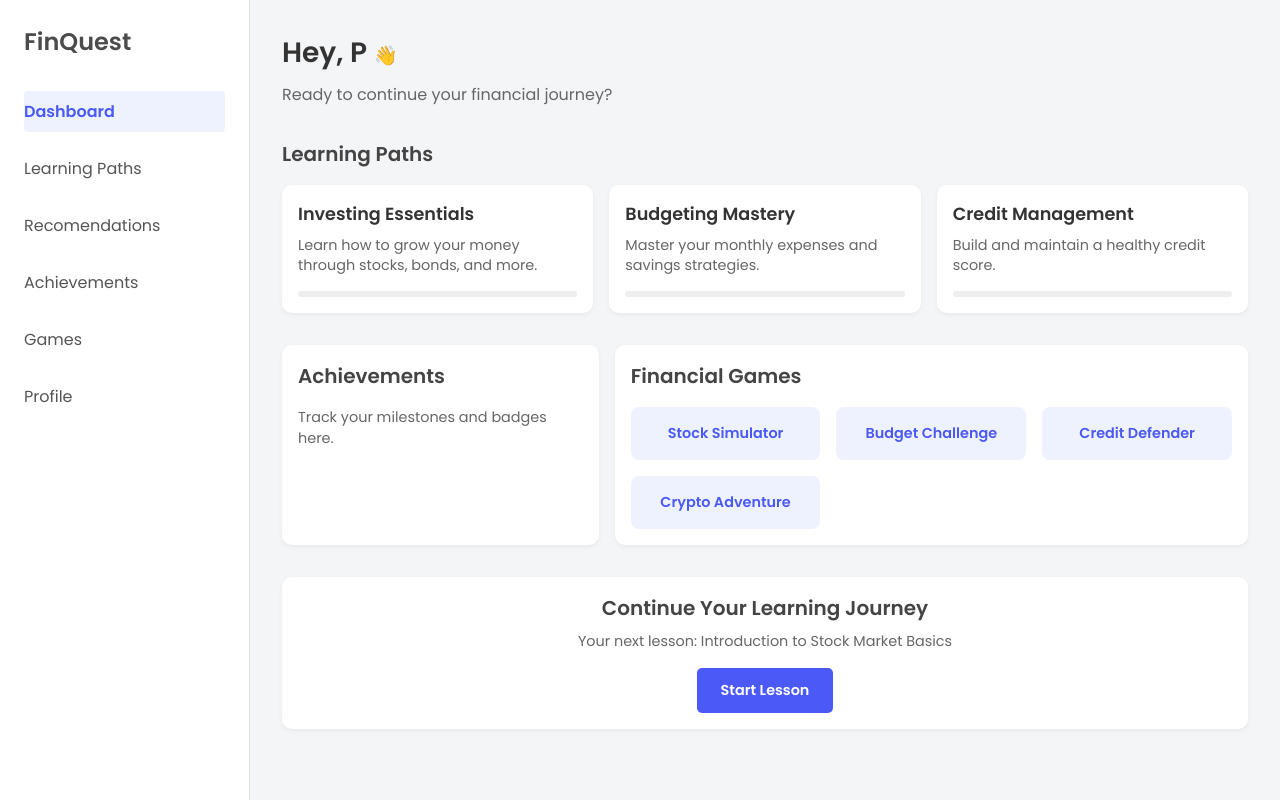
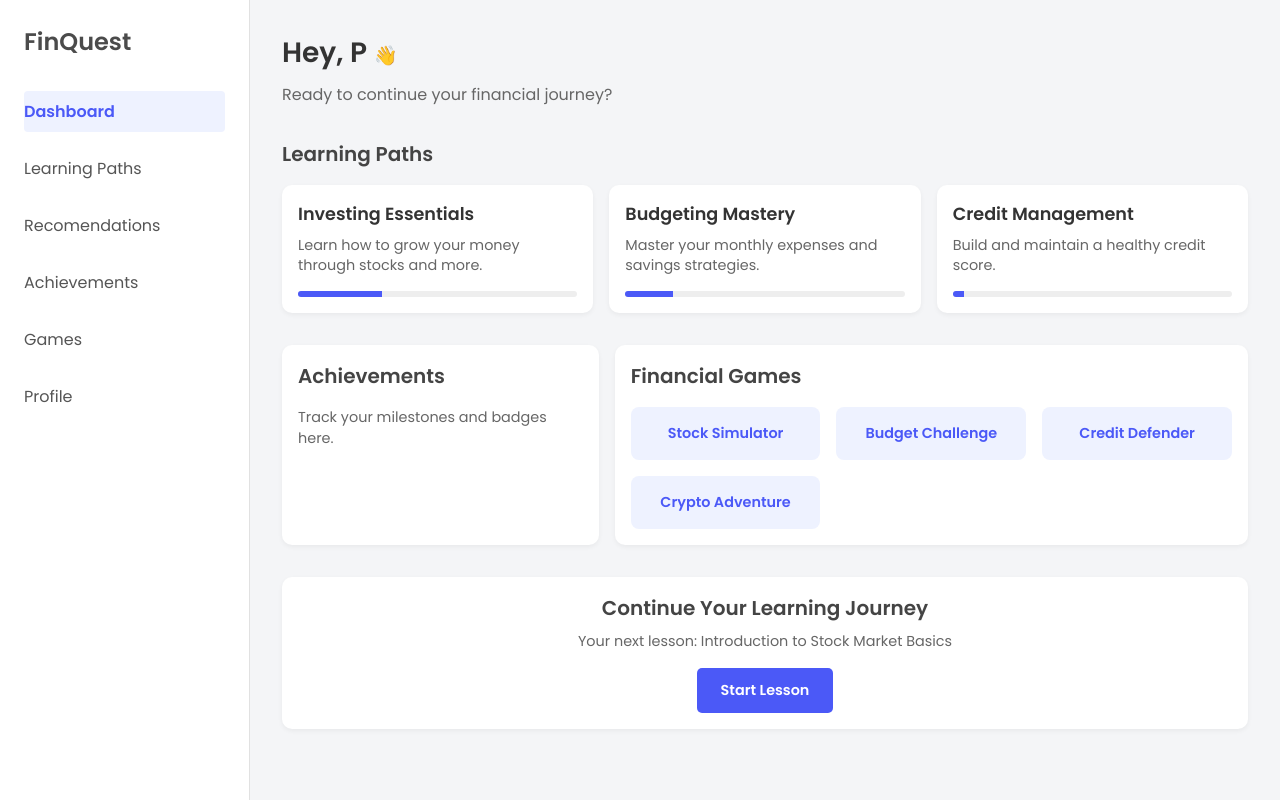
Before and after one commit to pr-th/Hackmit_2025, a Flask app: page /home in a window 1280 px wide. Run offline with Flask 3, Linux system fonts and the light colour scheme; the first user in the database is signed in.

Commit message:
Minor changes to dashboard after login, connected js file to Home.html for future use.

```diff
--- a/Templates/Home.html
+++ b/Templates/Home.html
@@ -220,5 +220,7 @@
           <button onclick="window.location.href='/login'">Log In</button>
         </div>
     </div>
+
+    <script src="{{ url_for('static', filename='home.js') }}"></script>
 </body>
 </html>
--- a/Templates/User/home.html
+++ b/Templates/User/home.html
@@ -257,9 +257,9 @@
         <div class="card">
 
           <h4>Investing Essentials</h4>
-          <p>Learn how to grow your money through stocks, bonds, and more.</p>
+          <p>Learn how to grow your money through stocks and more.</p>
           <div class="progress-bar">
-            <div class="progress" style="width: 0%;"></div>
+            <div class="progress" style="width: 30%;"></div>
           </div>
         </div>
 
@@ -267,7 +267,7 @@
           <h4>Budgeting Mastery</h4>
           <p>Master your monthly expenses and savings strategies.</p>
           <div class="progress-bar">
-            <div class="progress" style="width: 0%;"></div>
+            <div class="progress" style="width: 17%;"></div>
           </div>
         </div>
 
@@ -275,7 +275,7 @@
           <h4>Credit Management</h4>
           <p>Build and maintain a healthy credit score.</p>
           <div class="progress-bar">
-            <div class="progress" style="width: 0%;"></div>
+            <div class="progress" style="width: 4%;"></div>
           </div>
         </div>
 
--- a/Templates/User/profile.html
+++ b/Templates/User/profile.html
@@ -155,10 +155,7 @@
       document.getElementById("logout-btn").addEventListener("click", function () {
           window.location.href = "/logout";
       });
-  });
-
-
-
+    });
   </script>
 
   <!-- Sidebar -->
```
Also changed, not shown: other parts of Templates/User/home.html (+1 -1 lines).
